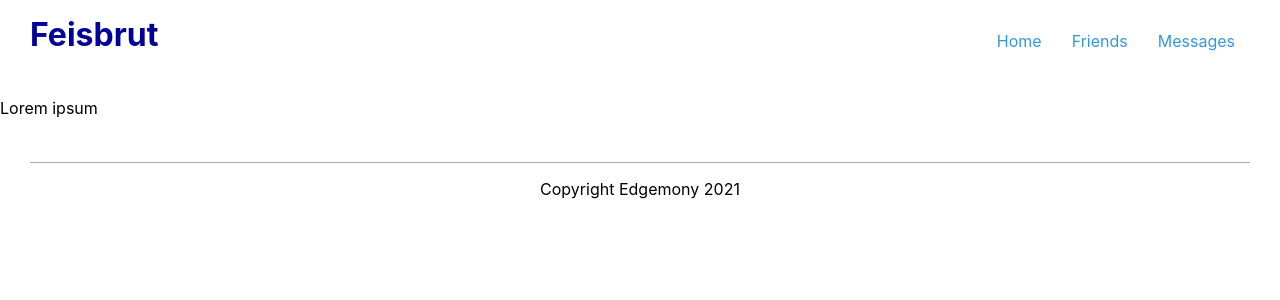
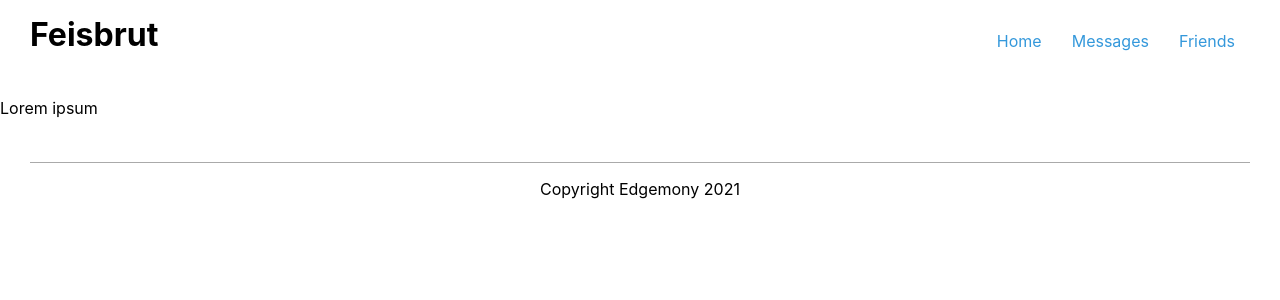
Before and after one commit to floriana83/React-social-app, a React (Create React App) app: page / in a window 1280 px wide. Shown: the top 300 px of the page. Built offline with nearby package versions, Linux system fonts and the light colour scheme.

Commit message:
docs: add publish workflow

```diff
--- a/src/App.js
+++ b/src/App.js
@@ -4,10 +4,10 @@ import Footer from "./components/Footer";
 function App() {
   const name ='Feisbrut'
   const nav=[
-    {link: "/home",label:"Home"},
-    {link: "/friends",label:"Friends"},
-    {link: "/messages",label:"Messages"}
-];
+    { link: "/", label: "Home" },
+    { link: "/messages", label: "Messages" },
+    { link: "/friends", label: "Friends" },
+  ];
   return (
     <div>
     <Header name={name}  links={nav}/>
--- a/src/index.scss
+++ b/src/index.scss
@@ -11,9 +11,3 @@ code {
   font-family: source-code-pro, Menlo, Monaco, Consolas, 'Courier New',
     monospace;
 }
-
-$colore:blue;
-
-h1 {
-  color: darken($colore, 20%);
-}
```
